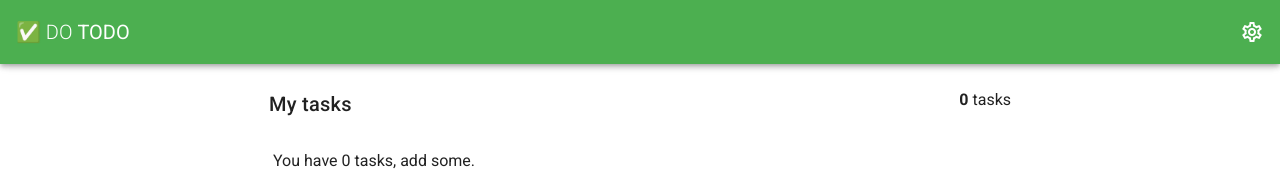
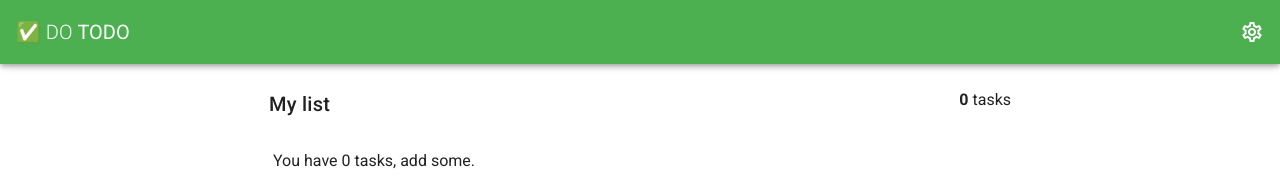
Before and after one commit to TheAkshitS/dotodo, a Vue app: page / in a window 1280 px wide. Shown: the top 178 px of the page. Built offline with nearby package versions, Linux system fonts and the light colour scheme; a small style sheet from the web is missing.

Commit message:
style: i18n update

```diff
--- a/src/components/task/TaskList.vue
+++ b/src/components/task/TaskList.vue
@@ -5,7 +5,7 @@
         <v-col>
           <v-row justify="space-between">
             <span class="title">
-              My tasks
+              {{ $t('dashboard.myTasks') | capitalize }}
             </span>
 
             <span
@@ -87,7 +87,7 @@ export default {
       await this.updateTaskStatus(taskIndex)
 
       EventBus.$emit('showNotification', {
-        text: 'Task completed 🎉'
+        text: 'Task status updated 🎉'
       })
     },
 
--- a/src/locales/en.json
+++ b/src/locales/en.json
@@ -1,4 +1,7 @@
 {
+  "dashboard": {
+    "myTasks": "my list"
+  },
   "settings": {
     "settings": "settings",
     "theme": "theme",
--- a/src/locales/fr.json
+++ b/src/locales/fr.json
@@ -1,4 +1,7 @@
 {
+  "dashboard": {
+    "myTasks": "ma liste"
+  },
   "settings": {
     "settings": "réglages",
     "theme": "thème",
```
